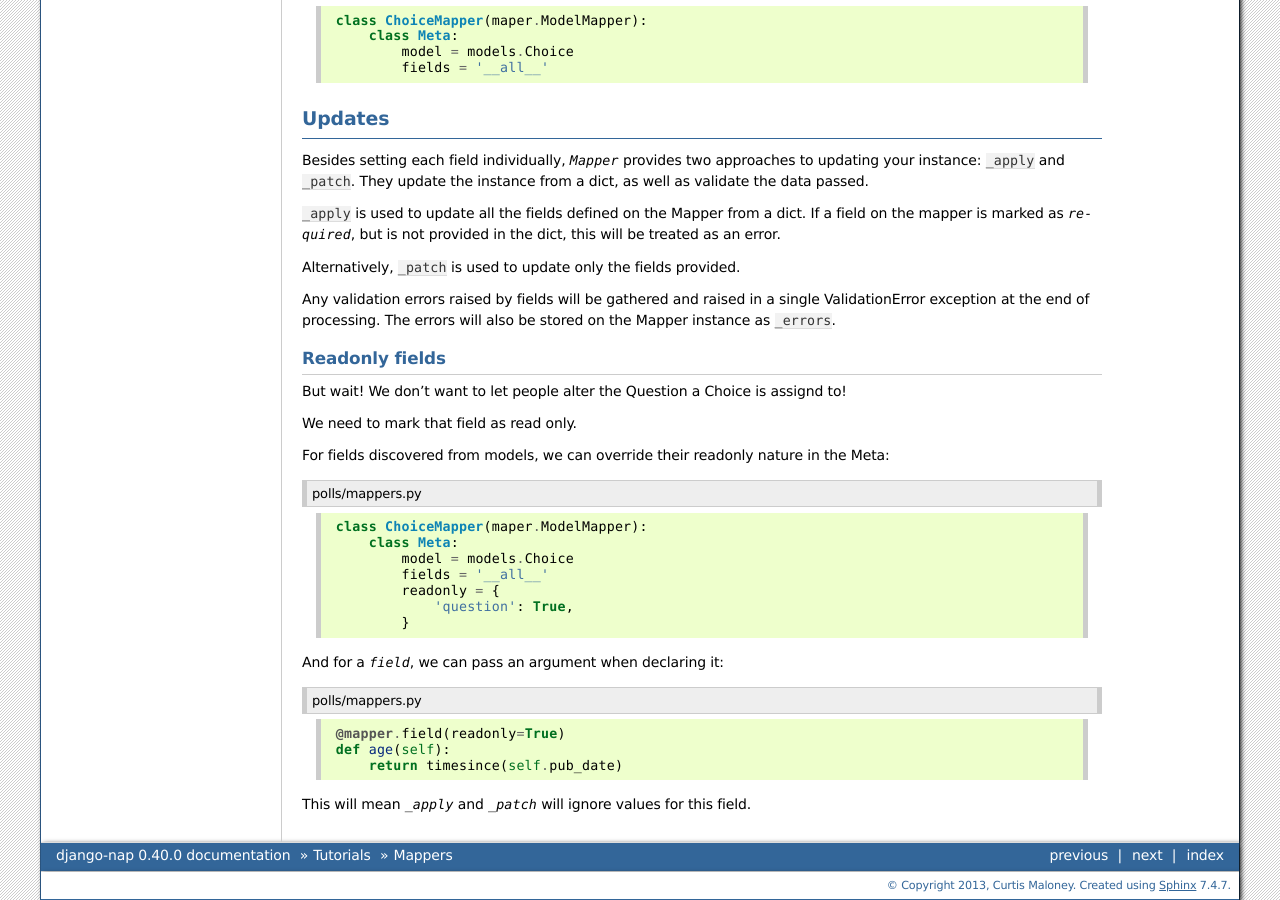
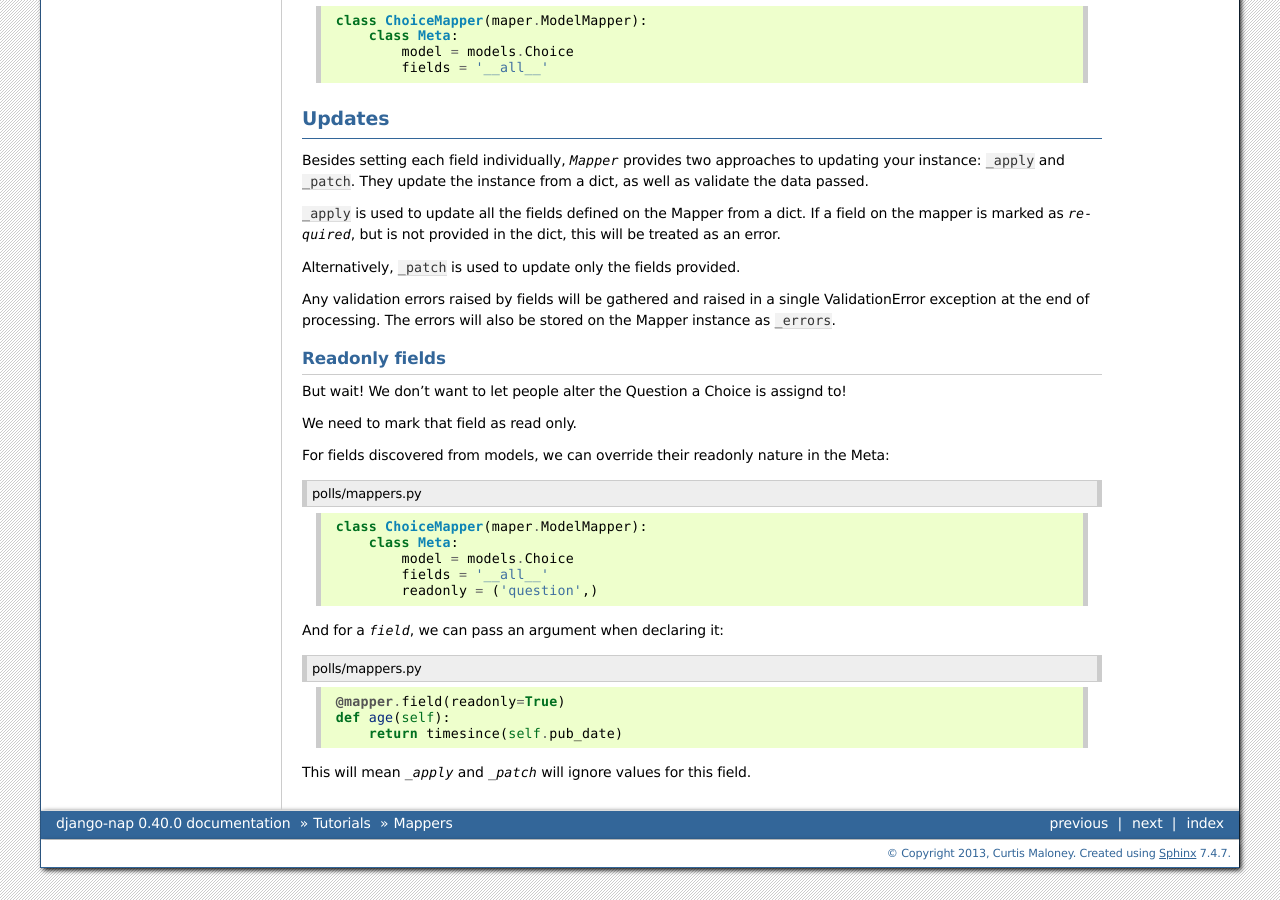
Before and after one commit to funkybob/django-nap, a Sphinx documentation site: the page built from docs/tutorial/mappers.rst, in a window 1280 px wide and 900 px high, scrolled down 1696 px. Built offline with Sphinx 7.4.7, drawn with Linux system fonts in a browser that asks for light colours.

Commit message:
Fix docs oopses

```diff
--- a/docs/tutorial/mappers.rst
+++ b/docs/tutorial/mappers.rst
@@ -156,9 +156,7 @@ the Meta:
         class Meta:
             model = models.Choice
             fields = '__all__'
-            readonly = {
-                'question': True,
-            }
+            readonly = ('question',)
 
 And for a `field`, we can pass an argument when declaring it:
 
--- a/docs/tutorial/views.rst
+++ b/docs/tutorial/views.rst
@@ -76,7 +76,8 @@ Let's add our new view to the existing urls, but with a 'api/' prefix:
        ]))
    ]
 
-So we can now access our list of Questions at http://localhot:8000/api/question/ and should see something like this:
+So we can now access our list of Questions at
+http://localhost:8000/api/question/ and should see something like this:
 
 .. code-block:: json
 
```
